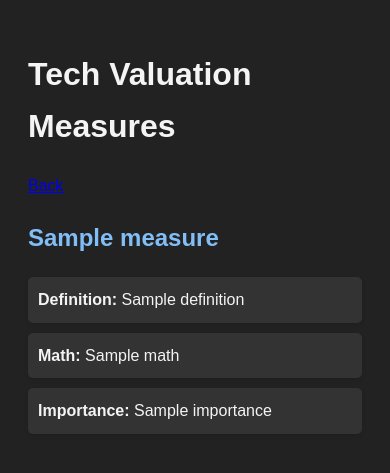
After one commit to m1yag1/stonksfeed.com, a Python web app: template templates/measures.html in a window 390 px wide. The commit adds this page. Shown: the top 473 px of the page. Run offline with Jinja, Linux system fonts and the light colour scheme; the template is opened without the code that fills it: most values are stand-ins (such as "Sample title", 1, 10 or a date in 2020).

Commit message:
Added favicon and static files

```diff
--- a/pyproject.toml
+++ b/pyproject.toml
@@ -7,7 +7,7 @@ license = "MIT"
 readme = "README.md"
 
 [tool.poetry.dependencies]
-python = "^3.10"
+python = "^3.9"
 requests = "^2.31.0"
 bs4 = "^0.0.1"
 lxml = "^4.9.4"
--- a/templates/index.html
+++ b/templates/index.html
@@ -4,6 +4,12 @@
 <p>Last Updated: {{ build_time | datetime_format }}</p>
 
 <h1>stonksfeed.com</h1>
+
+<nav>
+    <ul>
+        <li><a href="measures.html">Measures</a></li>
+    </ul>
+</nav>
 
 <div>
 
--- a/templates/layout.html
+++ b/templates/layout.html
@@ -4,7 +4,9 @@
     {%- block html %}
         <head>
             {% block head %}
+            <link rel="icon" type="image/png" href="static/favicon.png">
             <title>{% block title %}{% endblock title %}</title>
+
 
             {%- block metas %}
                 <meta http-equiv="Content-Type" content="text/html; charset=UTF-8"/>
@@ -12,6 +14,44 @@
             {%- endblock metas %}
 
             {%- block styles %}
+            <style>
+            /* Body and background */
+                body {
+                background-color: #222;
+                color: #eee;
+                font-family: sans-serif;
+                line-height: 1.5;
+                padding: 20px;
+                }
+
+                /* Links */
+                a {
+                color: #9cf;
+                text-decoration: none;
+                }
+
+                a:hover {
+                color: #6be;
+                }
+
+                /* Heading styles */
+                h1, h2, h3 {
+                color: #fff;
+                }
+
+                /* Container */
+                .container {
+                max-width: 700px;
+                margin: 0 auto;
+                }
+
+                /* Media Queries for responsive design */
+                @media only screen and (max-width: 600px) {
+                body {
+                    padding: 10px;
+                }
+                }
+            </style>
             {%- endblock styles %}
             {% endblock head %}
         </head>
--- /dev/null
+++ b/templates/measures.html
@@ -0,0 +1,56 @@
+{% extends "layout.html" %}
+
+{% block styles %}
+<style>
+    /* Add this within the <head> section of your HTML document under a <style> tag */
+        body {
+            font-family: 'Arial', sans-serif;
+            line-height: 1.6;
+            background-color: #222;
+            padding: 20px;
+            color: #f4f4f4;
+          }
+
+          h1 {
+            color: #f4f4f4;
+          }
+
+          h2 {
+            color: #82bef6;
+          }
+
+          ul {
+            list-style-type: none; /* Removes default bullet points */
+            padding: 0;
+          }
+
+          li {
+            background-color: #333;
+            padding: 10px;
+            margin-bottom: 10px;
+            border-radius: 5px;
+            box-shadow: 0 2px 4px rgba(0,0,0,0.1);
+          }
+
+          strong {
+            color: #f4f4f4;
+            font-weight: bold;
+          }
+
+</style>
+{% endblock styles %}
+
+{% block content %}
+<h1> Tech Valuation Measures</h1>
+<a href="index.html">Back</a>
+{% for measure in measures %}
+  <h2>{{ measure.name }}</h2>
+  <ul>
+    <li><strong>Definition:</strong> {{ measure.definition }}</li>
+    <li><strong>Math:</strong> {{ measure.math }}</li>
+    <li><strong>Importance:</strong> {{ measure.importance }}</li>
+  </ul>
+{% endfor %}
+
+
+{% endblock content %}
```
Also changed, not shown: build.py (+14 -2 lines), stonksfeed/measures.py (added, +32 -0 lines), upload.py (+30 -9 lines), .devcontainer/devcontainer.json, static/favicon.png (added), 3 other files.
